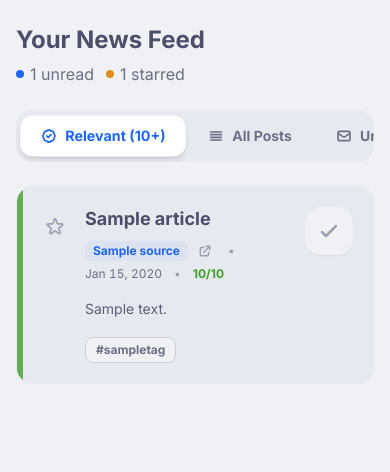
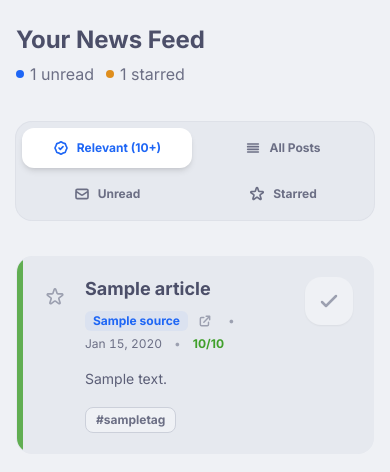
Before and after one commit to miguelangelnieto/news-diet, a FastAPI app: template app/templates/index.html in a window 390 px wide. Shown: the top 472 px of the page. Run offline with FastAPI, Linux system fonts and the light colour scheme; the template is opened without the code that fills it: most values are stand-ins (such as "Sample title", 1, 10 or a date in 2020); parts of the project's set-up code (start-up, migrations or seed data) failed here and were passed over; some libraries are stand-ins or nearby versions.

Commit message:
fix mobile view

```diff
--- a/app/templates/index.html
+++ b/app/templates/index.html
@@ -37,32 +37,34 @@
     </div>
 
     <!-- Tabs-style Filters -->
-    <div class="bg-latte-mantle dark:bg-frappe-mantle rounded-2xl p-1.5 shadow-inner-sm overflow-x-auto no-scrollbar">
-        <div class="flex items-center min-w-max gap-1">
+    <div class="sticky top-0 z-30 py-3 -mx-4 px-4 bg-latte-base/90 dark:bg-frappe-base/90 backdrop-blur-lg sm:relative sm:top-auto sm:z-auto sm:p-0 sm:bg-transparent sm:backdrop-blur-none transition-all duration-300">
+        <div class="bg-latte-mantle dark:bg-frappe-mantle rounded-2xl p-1.5 shadow-inner-sm ring-1 ring-latte-surface0/50 dark:ring-frappe-surface0/50">
+            <div class="grid grid-cols-2 sm:flex sm:items-center gap-1.5 sm:gap-1">
                 <a href="/"
                    id="tab-relevant"
-               class="flex items-center gap-2 px-5 py-2.5 rounded-xl text-sm font-bold transition-all duration-300 {% if not show_all and not filter_unread and not filter_starred %}bg-white dark:bg-frappe-surface0 text-latte-blue dark:text-frappe-blue shadow-md scale-[1.02]{% else %}text-latte-subtext0 dark:text-frappe-subtext0 hover:bg-latte-surface0/50 dark:hover:bg-frappe-surface0/50 hover:text-latte-text dark:hover:text-frappe-text{% endif %}">
-                <svg class="w-4 h-4" fill="none" stroke="currentColor" viewBox="0 0 24 24"><path stroke-linecap="round" stroke-linejoin="round" stroke-width="2.5" d="M9 12l2 2 4-4M7.835 4.697a3.42 3.42 0 001.946-.806 3.42 3.42 0 014.438 0 3.42 3.42 0 001.946.806 3.42 3.42 0 013.138 3.138 3.42 3.42 0 00.806 1.946 3.42 3.42 0 010 4.438 3.42 3.42 0 00-.806 1.946 3.42 3.42 0 01-3.138 3.138 3.42 3.42 0 00-1.946.806 3.42 3.42 0 01-4.438 0 3.42 3.42 0 00-1.946-.806 3.42 3.42 0 01-3.138-3.138 3.42 3.42 0 00-.806-1.946 3.42 3.42 0 010-4.438 3.42 3.42 0 00.806-1.946 3.42 3.42 0 013.138-3.138z" /></svg>
-                Relevant ({{ min_relevance_score }}+)
+                   class="flex items-center justify-center sm:justify-start gap-2 px-3 sm:px-5 py-3 sm:py-2.5 rounded-xl text-xs sm:text-sm font-bold transition-all duration-300 {% if not show_all and not filter_unread and not filter_starred %}bg-white dark:bg-frappe-surface0 text-latte-blue dark:text-frappe-blue shadow-md sm:scale-[1.02]{% else %}text-latte-subtext0 dark:text-frappe-subtext0 hover:bg-latte-surface0/50 dark:hover:bg-frappe-surface0/50 hover:text-latte-text dark:hover:text-frappe-text{% endif %}">
+                    <svg class="w-4 h-4 shrink-0" fill="none" stroke="currentColor" viewBox="0 0 24 24"><path stroke-linecap="round" stroke-linejoin="round" stroke-width="2.5" d="M9 12l2 2 4-4M7.835 4.697a3.42 3.42 0 001.946-.806 3.42 3.42 0 014.438 0 3.42 3.42 0 001.946.806 3.42 3.42 0 013.138 3.138 3.42 3.42 0 00.806 1.946 3.42 3.42 0 010 4.438 3.42 3.42 0 00-.806 1.946 3.42 3.42 0 01-3.138 3.138 3.42 3.42 0 00-1.946.806 3.42 3.42 0 01-4.438 0 3.42 3.42 0 00-1.946-.806 3.42 3.42 0 01-3.138-3.138 3.42 3.42 0 00-.806-1.946 3.42 3.42 0 010-4.438 3.42 3.42 0 00.806-1.946 3.42 3.42 0 013.138-3.138z" /></svg>
+                    <span class="truncate">Relevant ({{ min_relevance_score }}+)</span>
                 </a>
                 <a href="/?show_all=true"
                    id="tab-all"
-               class="flex items-center gap-2 px-5 py-2.5 rounded-xl text-sm font-bold transition-all duration-300 {% if show_all %}bg-white dark:bg-frappe-surface0 text-latte-blue dark:text-frappe-blue shadow-md scale-[1.02]{% else %}text-latte-subtext0 dark:text-frappe-subtext0 hover:bg-latte-surface0/50 dark:hover:bg-frappe-surface0/50 hover:text-latte-text dark:hover:text-frappe-text{% endif %}">
-                <svg class="w-4 h-4" fill="none" stroke="currentColor" viewBox="0 0 24 24"><path stroke-linecap="round" stroke-linejoin="round" stroke-width="2.5" d="M4 6h16M4 10h16M4 14h16M4 18h16" /></svg>
-                All Posts
+                   class="flex items-center justify-center sm:justify-start gap-2 px-3 sm:px-5 py-3 sm:py-2.5 rounded-xl text-xs sm:text-sm font-bold transition-all duration-300 {% if show_all %}bg-white dark:bg-frappe-surface0 text-latte-blue dark:text-frappe-blue shadow-md sm:scale-[1.02]{% else %}text-latte-subtext0 dark:text-frappe-subtext0 hover:bg-latte-surface0/50 dark:hover:bg-frappe-surface0/50 hover:text-latte-text dark:hover:text-frappe-text{% endif %}">
+                    <svg class="w-4 h-4 shrink-0" fill="none" stroke="currentColor" viewBox="0 0 24 24"><path stroke-linecap="round" stroke-linejoin="round" stroke-width="2.5" d="M4 6h16M4 10h16M4 14h16M4 18h16" /></svg>
+                    <span class="truncate">All Posts</span>
                 </a>
                 <a href="/?filter_unread=true"
                    id="tab-unread"
-               class="flex items-center gap-2 px-5 py-2.5 rounded-xl text-sm font-bold transition-all duration-300 {% if filter_unread %}bg-white dark:bg-frappe-surface0 text-latte-blue dark:text-frappe-blue shadow-md scale-[1.02]{% else %}text-latte-subtext0 dark:text-frappe-subtext0 hover:bg-latte-surface0/50 dark:hover:bg-frappe-surface0/50 hover:text-latte-text dark:hover:text-frappe-text{% endif %}">
-                <svg class="w-4 h-4" fill="none" stroke="currentColor" viewBox="0 0 24 24"><path stroke-linecap="round" stroke-linejoin="round" stroke-width="2.5" d="M3 8l7.89 5.26a2 2 0 002.22 0L21 8M5 19h14a2 2 0 002-2V7a2 2 0 00-2-2H5a2 2 0 00-2 2v10a2 2 0 002 2z" /></svg>
-                Unread
+                   class="flex items-center justify-center sm:justify-start gap-2 px-3 sm:px-5 py-3 sm:py-2.5 rounded-xl text-xs sm:text-sm font-bold transition-all duration-300 {% if filter_unread %}bg-white dark:bg-frappe-surface0 text-latte-blue dark:text-frappe-blue shadow-md sm:scale-[1.02]{% else %}text-latte-subtext0 dark:text-frappe-subtext0 hover:bg-latte-surface0/50 dark:hover:bg-frappe-surface0/50 hover:text-latte-text dark:hover:text-frappe-text{% endif %}">
+                    <svg class="w-4 h-4 shrink-0" fill="none" stroke="currentColor" viewBox="0 0 24 24"><path stroke-linecap="round" stroke-linejoin="round" stroke-width="2.5" d="M3 8l7.89 5.26a2 2 0 002.22 0L21 8M5 19h14a2 2 0 002-2V7a2 2 0 00-2-2H5a2 2 0 00-2 2v10a2 2 0 002 2z" /></svg>
+                    <span class="truncate">Unread</span>
                 </a>
                 <a href="/?filter_starred=true"
                    id="tab-starred"
-               class="flex items-center gap-2 px-5 py-2.5 rounded-xl text-sm font-bold transition-all duration-300 {% if filter_starred %}bg-white dark:bg-frappe-surface0 text-latte-blue dark:text-frappe-blue shadow-md scale-[1.02]{% else %}text-latte-subtext0 dark:text-frappe-subtext0 hover:bg-latte-surface0/50 dark:hover:bg-frappe-surface0/50 hover:text-latte-text dark:hover:text-frappe-text{% endif %}">
-                <svg class="w-4 h-4" fill="none" stroke="currentColor" viewBox="0 0 24 24"><path stroke-linecap="round" stroke-linejoin="round" stroke-width="2.5" d="M11.049 2.927c.3-.921 1.603-.921 1.902 0l1.519 4.674a1 1 0 00.95.69h4.915c.969 0 1.371 1.24.588 1.81l-3.976 2.888a1 1 0 00-.363 1.118l1.518 4.674c.3.922-.755 1.688-1.538 1.118l-3.976-2.888a1 1 0 00-1.176 0l-3.976 2.888c-.783.57-1.838-.197-1.538-1.118l1.518-4.674a1 1 0 00-.363-1.118l-3.976-2.888c-.784-.57-.38-1.81.588-1.81h4.914a1 1 0 00.951-.69l1.519-4.674z" /></svg>
-                Starred
+                   class="flex items-center justify-center sm:justify-start gap-2 px-3 sm:px-5 py-3 sm:py-2.5 rounded-xl text-xs sm:text-sm font-bold transition-all duration-300 {% if filter_starred %}bg-white dark:bg-frappe-surface0 text-latte-blue dark:text-frappe-blue shadow-md sm:scale-[1.02]{% else %}text-latte-subtext0 dark:text-frappe-subtext0 hover:bg-latte-surface0/50 dark:hover:bg-frappe-surface0/50 hover:text-latte-text dark:hover:text-frappe-text{% endif %}">
+                    <svg class="w-4 h-4 shrink-0" fill="none" stroke="currentColor" viewBox="0 0 24 24"><path stroke-linecap="round" stroke-linejoin="round" stroke-width="2.5" d="M11.049 2.927c.3-.921 1.603-.921 1.902 0l1.519 4.674a1 1 0 00.95.69h4.915c.969 0 1.371 1.24.588 1.81l-3.976 2.888a1 1 0 00-.363 1.118l1.518 4.674c.3.922-.755 1.688-1.538 1.118l-3.976-2.888a1 1 0 00-1.176 0l-3.976 2.888c-.783.57-1.838-.197-1.538-1.118l1.518-4.674a1 1 0 00-.363-1.118l-3.976-2.888c-.784-.57-.38-1.81.588-1.81h4.914a1 1 0 00.951-.69l1.519-4.674z" /></svg>
+                    <span class="truncate">Starred</span>
                 </a>
+            </div>
         </div>
     </div>
 
```
Lines whose indentation alone changed are shown as unchanged.
